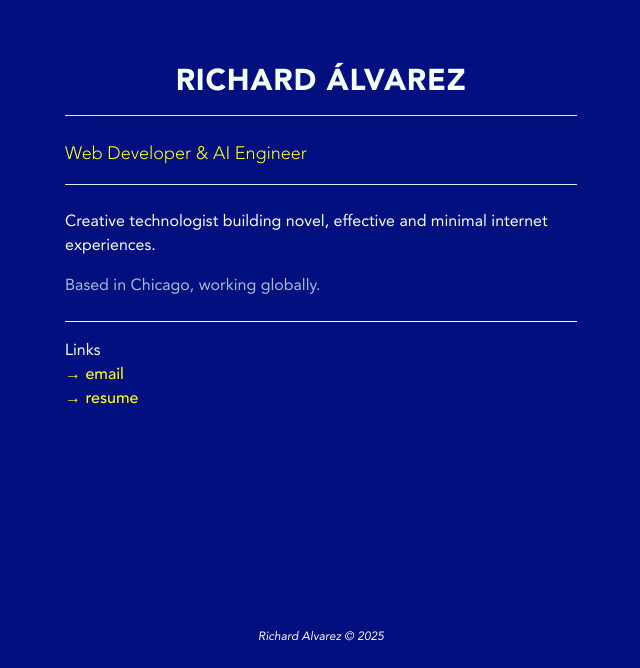
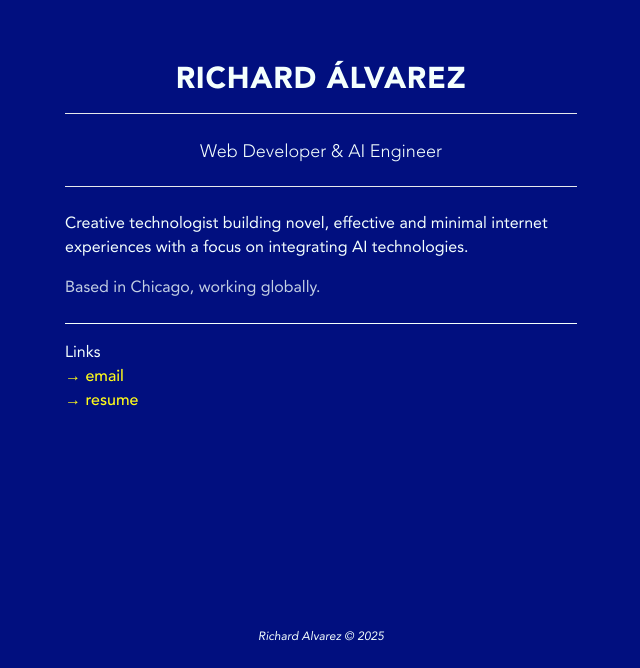
Before and after one commit to raulduk3/raulduke, a Next.js app: page / in a window 1280 px wide. Shown: the part 132-800 px from the top of the page, without its empty margins (319-959 px from the left). Built offline with nearby package versions, Linux system fonts and the light colour scheme.

Commit message:
remove borders

```diff
--- a/src/app/page.tsx
+++ b/src/app/page.tsx
@@ -10,32 +10,32 @@ export default function HomePage() {
         </div>
 
         <div className="w-full border-b pb-4 mb-6">
-          <p className="text-orange text-lg font-light tracking-normal">Web Developer & AI Engineer</p>
+          <p className="text-center text-lg font-light mb-1 tracking-normal">Web Developer & AI Engineer</p>
         </div>
 
         <div className="w-full text-base text-white">
           <p className="mb-4">
-            Creative technologist building novel, effective and minimal internet experiences.
+            Creative technologist building novel, effective and minimal internet experiences with a focus on integrating AI technologies.
           </p>
-          <p className="mb-4 text-white/70">
+          <p className="mb-4 text-white/80">
             Based in Chicago, working globally.
           </p>
           <div className="flex flex-col border-t border-white pt-4 mt-6">
             <p>
               Links
             </p>
-            <a
+            <Link
               href="mailto:rawalvarez731@gmail.com"
               className="no-underline text-orange hover:text-white font-medium"
             >
               → email
-            </a>
-            <a
+            </Link>
+            <Link
               href="/Richard_Alvarez_Resume.pdf"
               className="no-underline text-orange hover:text-white font-medium"
             >
               → resume
-            </a>
+            </Link>
           </div>
         </div>
       </section>
```
